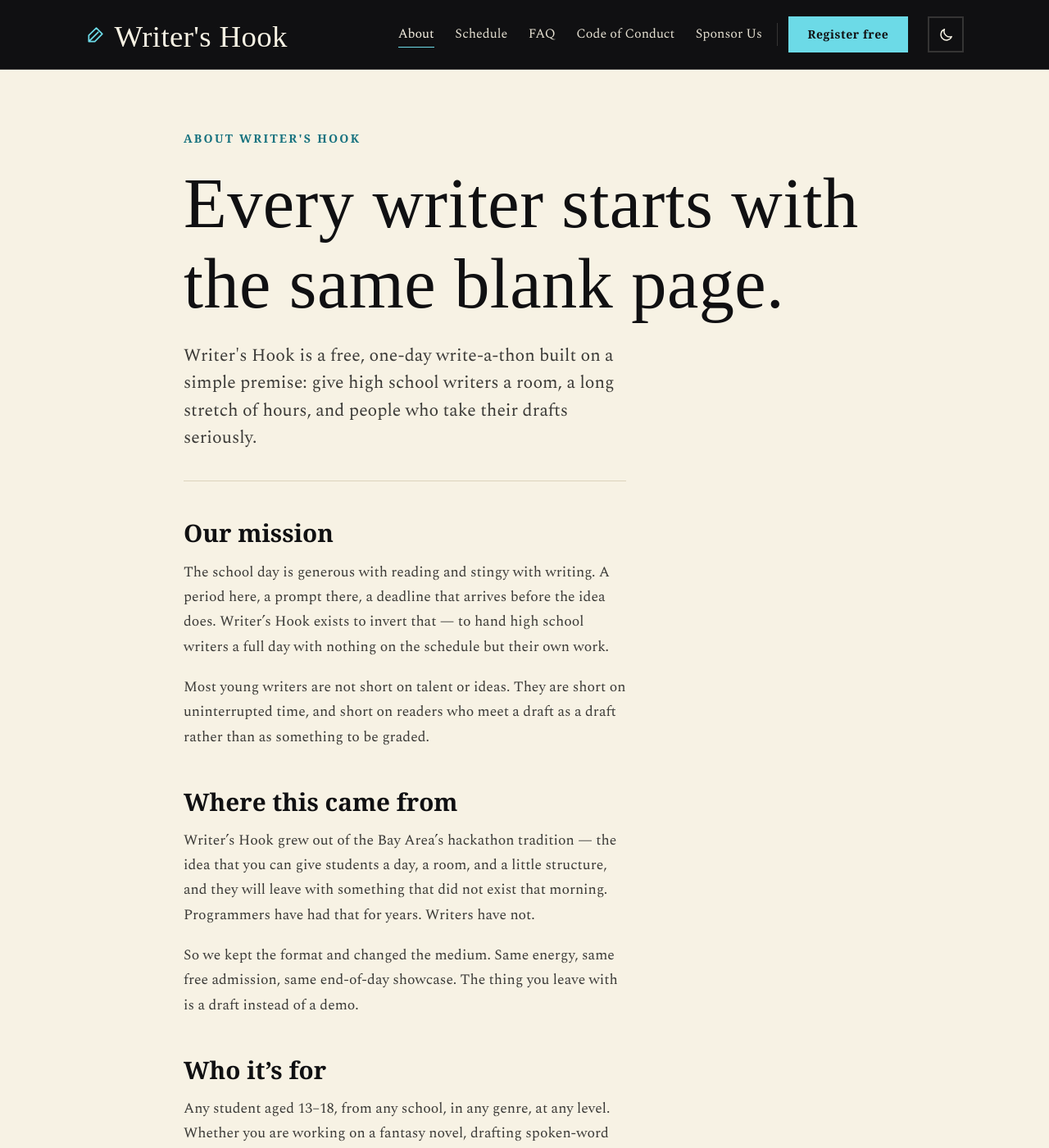
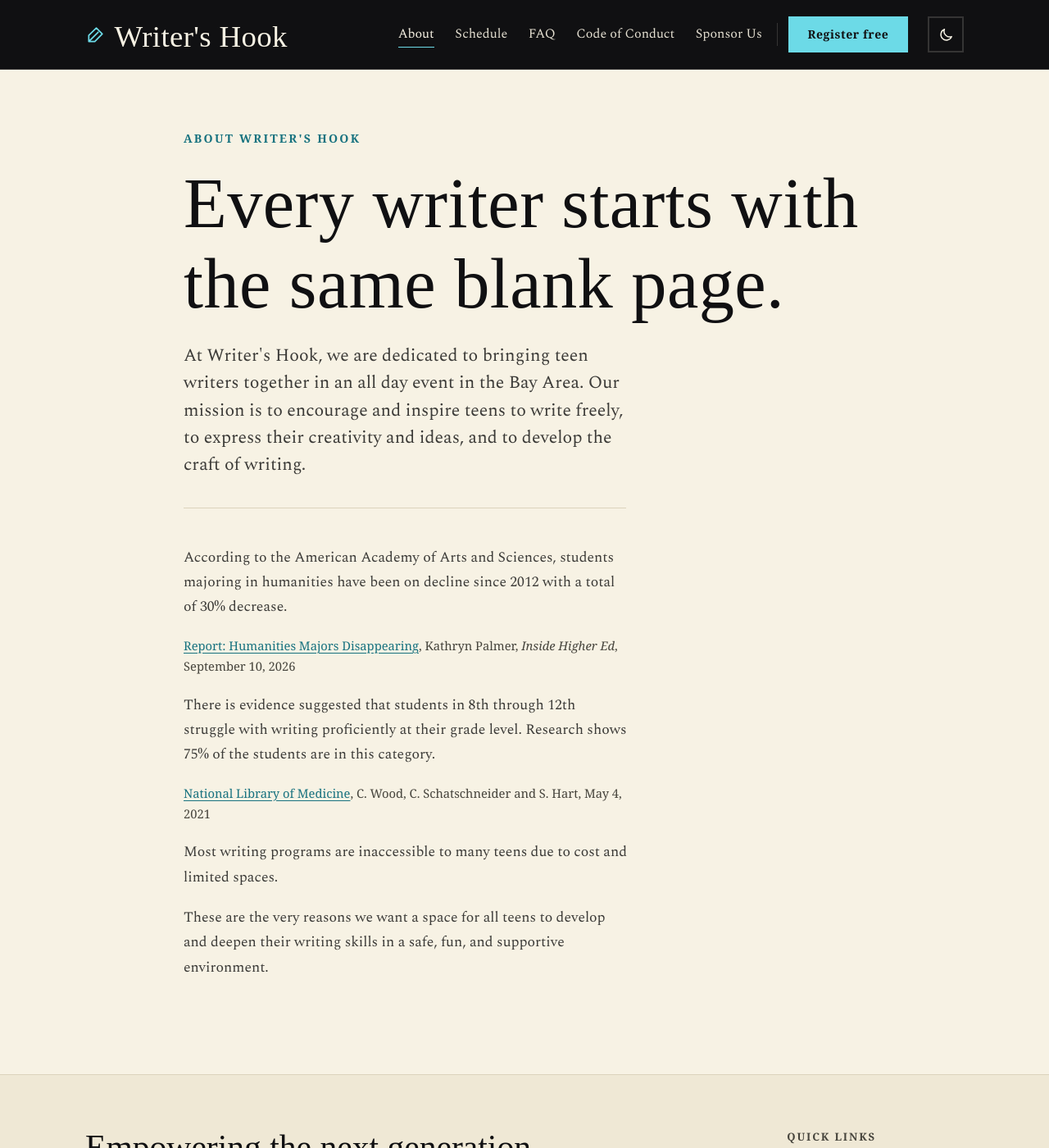
Before and after one commit to Writer-s-Hook/Website, a Jekyll site: the page built from about.md, in a window 1280 px wide and 1400 px high. Shown: the whole window at 82% size. Built offline with Jekyll 4.4.1, drawn with Linux system fonts in a browser that asks for light colours; some web fonts are replaced; some of the changed text lies outside the part shown.

Commit message:
Rewrite the about page around the mission and the case for it
Replaces the previous body - "Our mission", "Where this came from" and "Who
it's for" - with the supplied copy: the mission statement, two cited statistics
on humanities decline and writing proficiency, the access problem, and the
closing rationale.

The opening paragraph becomes the page's standfirst rather than body copy, so
it takes the intro treatment the layout already provides. Leaving the old
standfirst in place would have restated the same mission in different words
directly above it.

Adds .source for the citation lines, set smaller and quieter so they read as
references rather than as further sentences of the argument.

Co-Authored-By: Claude Opus 5 <noreply@anthropic.com>

```diff
--- a/_sass/components/_page.scss
+++ b/_sass/components/_page.scss
@@ -32,6 +32,15 @@
   p:last-child { margin-bottom: 0; }
 }
 
+// Citation under a claim: smaller and quieter than the body, so it reads as a
+// source rather than as another sentence of the argument.
+.source {
+  font-family: $subhead;
+  font-size: .92rem;
+  color: var(--muted);
+  margin: -.6rem 0 1.6rem;
+}
+
 // A pair of calls to action inside page content, as on the sponsor page.
 .page-actions {
   display: flex; flex-wrap: wrap; gap: .85rem;
--- a/about.md
+++ b/about.md
@@ -5,29 +5,24 @@ permalink: "/about/"
 eyebrow: About Writer's Hook
 headline: Every writer starts with the same blank page.
 standfirst: >-
-  Writer's Hook is a free, one-day write-a-thon built on a simple premise: give high
-  school writers a room, a long stretch of hours, and people who take their drafts seriously.
+  At Writer's Hook, we are dedicated to bringing teen writers together in an all day
+  event in the Bay Area. Our mission is to encourage and inspire teens to write freely,
+  to express their creativity and ideas, and to develop the craft of writing.
 description: >-
-  Writer's Hook is a free one-day creative write-a-thon for high school writers —
-  our mission, where the event came from, and who it's for.
+  Writer's Hook is a free one-day creative write-a-thon for Bay Area teen writers —
+  our mission, and why a day like this is needed.
 ---
 
-## Our mission
+According to the American Academy of Arts and Sciences, students majoring in humanities have been on decline since 2012 with a total of 30% decrease.
 
-The school day is generous with reading and stingy with writing. A period here, a prompt there, a deadline that arrives before the idea does. Writer's Hook exists to invert that — to hand high school writers a full day with nothing on the schedule but their own work.
+[Report: Humanities Majors Disappearing](https://www.insidehighered.com/news/students/academics/2026/09/10/report-humanities-majors-disappearing), Kathryn Palmer, *Inside Higher Ed*, September 10, 2026
+{: .source}
 
-Most young writers are not short on talent or ideas. They are short on uninterrupted time, and short on readers who meet a draft as a draft rather than as something to be graded.
+There is evidence suggested that students in 8th through 12th struggle with writing proficiently at their grade level. Research shows 75% of the students are in this category.
 
-## Where this came from
+[National Library of Medicine](https://pmc.ncbi.nlm.nih.gov/articles/PMC8095675/), C. Wood, C. Schatschneider and S. Hart, May 4, 2021
+{: .source}
 
-Writer's Hook grew out of the Bay Area's hackathon tradition — the idea that you can give students a day, a room, and a little structure, and they will leave with something that did not exist that morning. Programmers have had that for years. Writers have not.
+Most writing programs are inaccessible to many teens due to cost and limited spaces.
 
-So we kept the format and changed the medium. Same energy, same free admission, same end-of-day showcase. The thing you leave with is a draft instead of a demo.
-
-## Who it's for
-
-Any student aged 13–18, from any school, in any genre, at any level. Whether you are working on a fantasy novel, drafting spoken-word poetry, crafting personal essays, or writing your very first short story, there is a table here for you.
-
-You do not need to have been published, placed in a contest, or taken a single creative writing elective. You do not need a project already underway — we run prompt sessions for exactly that reason.
-
-Novelists three chapters deep, poets with a notes app full of fragments, and students who have never finished a story all end up in the same room.
+These are the very reasons we want a space for all teens to develop and deepen their writing skills in a safe, fun, and supportive environment.
```
